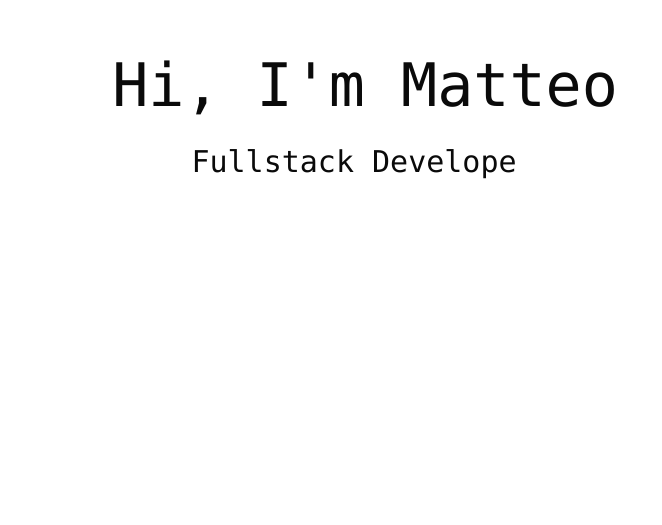
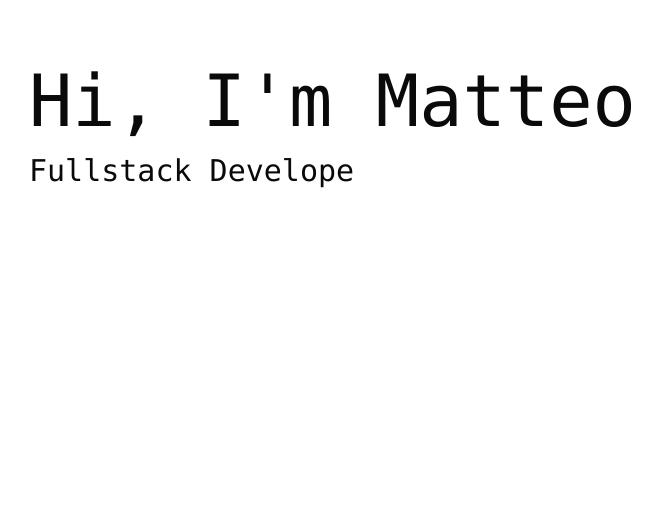
Before and after one commit to Matteturtle09/portfolio, a React (Vite) app: page / in a window 1280 px wide. Shown: the part 273-798 px from the top of the page, without its empty margins (275-937 px from the left). Built offline with nearby package versions, Linux system fonts and the light colour scheme.

Commit message:
Fixed the text and scaling of the hero on smaller screens

```diff
--- a/src/components/hero.tsx
+++ b/src/components/hero.tsx
@@ -4,14 +4,27 @@ import { SpecialText } from "./ui/special-text"
 
 const Hero = () => {
     return (
-        <section className="grid h-screen place-items-center w-full isolate relative">
-            <div className="col-start-1 row-start-1 w-full h-full z-0 opacity-30">
+        <section className="relative grid h-[40vh] md:h-[50vh] lg:h-dvh w-full items-center isolate overflow-hidden">
+            <div className="absolute inset-0 z-0 opacity-30">
                 <ShaderBackground />
             </div>
-            <div className="col-start-1 row-start-1 z-10 w-full">
-                <div className="flex flex-col items-center justify-center min-h-100 p-8 space-y-12">
-                    <SpecialText once={true} className="text-6xl font-bold">Hi, I'm Matteo</SpecialText>
-                    <div className=" text-center text-3xl font-michroma"><GlitchTypewriter delay={0.5} speed={75} delayBetweenWords={1000} words={["Software Engineer", "Fullstack Developer", "IoT Developer",]} cursor={true} cursorChar="_" /></div>
+
+            <div className="relative z-10 flex w-full items-center justify-center px-8">
+                <div className="flex w-full max-w-2xl flex-col items-start gap-4">
+                    <SpecialText once={true} className="text-5xl font-bold leading-none md:text-7xl">
+                        Hi, I'm Matteo
+                    </SpecialText>
+
+                    <div className="text-2xl md:text-3xl">
+                        <GlitchTypewriter
+                            delay={0.5}
+                            speed={75}
+                            delayBetweenWords={1000}
+                            words={["Software Engineer", "Fullstack Developer", "IoT Developer"]}
+                            cursor={true}
+                            cursorChar="_"
+                        />
+                    </div>
                 </div>
             </div>
         </section>
--- a/src/components/ui/special-text.tsx
+++ b/src/components/ui/special-text.tsx
@@ -35,12 +35,8 @@ export function SpecialText({
   const shouldAnimate = inView ? isInView : true;
   const [hasStarted, setHasStarted] = useState(() => !inView && delay <= 0);
   const text = children;
-  const [displayText, setDisplayText] = useState<string>(
-    " ".repeat(text.length),
-  );
-  const [currentPhase, setCurrentPhase] = useState<"phase1" | "phase2">(
-    "phase1",
-  );
+  const [displayText, setDisplayText] = useState<string>(" ".repeat(text.length));
+  const [currentPhase, setCurrentPhase] = useState<"phase1" | "phase2">("phase1");
   const [animationStep, setAnimationStep] = useState<number>(0);
   const intervalRef = useRef<NodeJS.Timeout | null>(null);
   const startTimeoutRef = useRef<number | null>(null);
@@ -61,19 +57,15 @@ export function SpecialText({
   const runPhase1 = () => {
     const maxSteps = text.length * 2;
     const currentLength = Math.min(animationStep + 1, text.length);
-
     const chars: string[] = [];
     for (let i = 0; i < currentLength; i++) {
       const prevChar = i > 0 ? chars[i - 1] : undefined;
       chars.push(getRandomChar(prevChar));
     }
-
     for (let i = currentLength; i < text.length; i++) {
       chars.push("\u00A0");
     }
-
     setDisplayText(chars.join(""));
-
     if (animationStep < maxSteps - 1) {
       setAnimationStep((prev) => prev + 1);
     } else {
@@ -85,11 +77,9 @@ export function SpecialText({
   const runPhase2 = () => {
     const revealedCount = Math.floor(animationStep / 2);
     const chars: string[] = [];
-
     for (let i = 0; i < revealedCount && i < text.length; i++) {
       chars.push(text[i]);
     }
-
     if (revealedCount < text.length) {
       if (animationStep % 2 === 0) {
         chars.push("_");
@@ -97,13 +87,10 @@ export function SpecialText({
         chars.push(getRandomChar());
       }
     }
-
     for (let i = chars.length; i < text.length; i++) {
       chars.push(getRandomChar());
     }
-
     setDisplayText(chars.join(""));
-
     if (animationStep < text.length * 2 - 1) {
       setAnimationStep((prev) => prev + 1);
     } else {
@@ -123,56 +110,27 @@ export function SpecialText({
         return;
       }
       startTimeoutRef.current = window.setTimeout(() => {
-        startTimeoutRef.current = null;
         startAnimation();
       }, delay * 1000);
     }
     return () => clearStartTimeout();
-  }, [shouldAnimate, hasStarted, delay, text.length]);
+  }, [shouldAnimate, hasStarted, delay]);
 
   useEffect(() => {
-    if (!hasStarted) {
-      return;
-    }
-
-    if (intervalRef.current) {
-      clearInterval(intervalRef.current);
-    }
-
+    if (!hasStarted) return;
+    if (intervalRef.current) clearInterval(intervalRef.current);
     intervalRef.current = setInterval(() => {
-      if (currentPhase === "phase1") {
-        runPhase1();
-      } else {
-        runPhase2();
-      }
+      currentPhase === "phase1" ? runPhase1() : runPhase2();
     }, speed);
-
     return () => {
-      if (intervalRef.current) {
-        clearInterval(intervalRef.current);
-      }
+      if (intervalRef.current) clearInterval(intervalRef.current);
     };
   }, [currentPhase, animationStep, text, speed, hasStarted]);
-
-  useEffect(() => {
-    if (hasStarted) {
-      setDisplayText(" ".repeat(text.length));
-      setCurrentPhase("phase1");
-      setAnimationStep(0);
-    }
-
-    return () => {
-      clearStartTimeout();
-      if (intervalRef.current) {
-        clearInterval(intervalRef.current);
-      }
-    };
-  }, [text, hasStarted]);
 
   return (
     <span
       ref={containerRef}
-      className={`h-4.5 leading-5 inline-flex font-mono font-medium ${className}`}
+      className={`inline-block font-mono font-medium ${className}`}
     >
       {displayText}
     </span>
```
